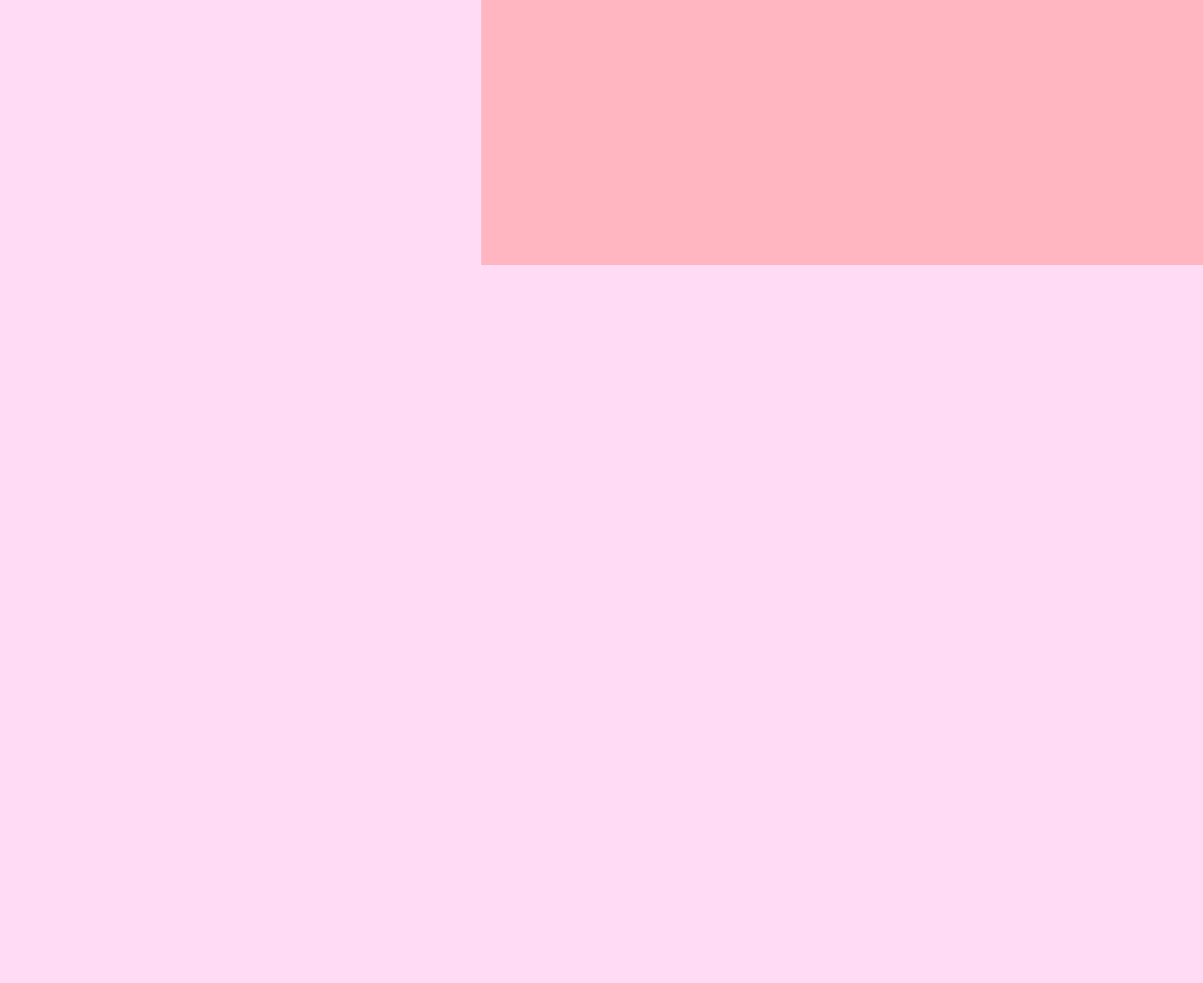
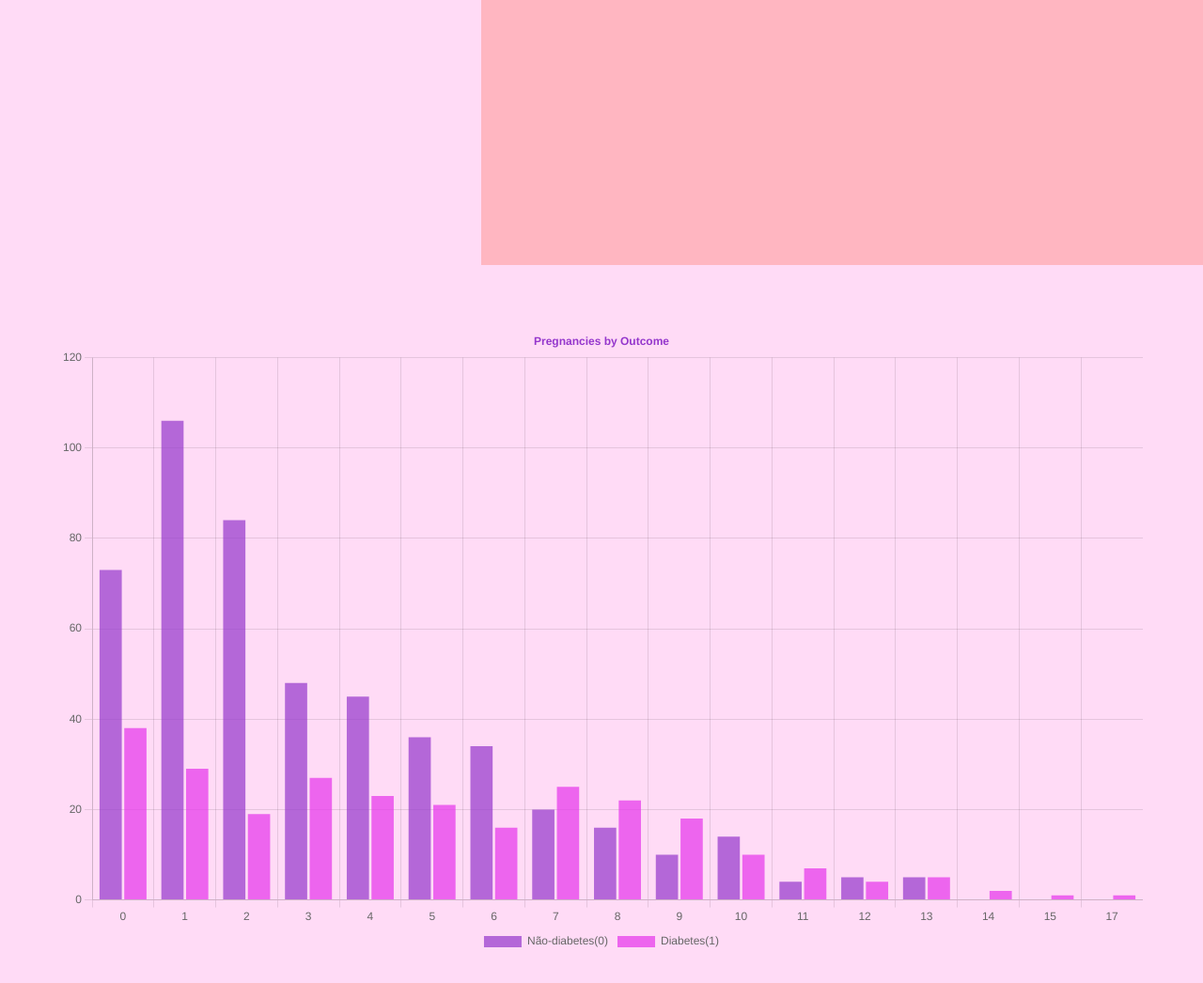
Before and after one commit to rafaelmelom-dev/diabete_website, a plain HTML site: page index.html in a window 1280 px wide. Shown: the part 6118-7164 px from the top of the page at 94% size. Before the commit the page ends 6400 px from the top, so only its background shows below. Drawn offline with nearby package versions, Linux system fonts and the light colour scheme.

Commit message:
Add files via upload

```diff
--- a/index.html
+++ b/index.html
@@ -5,10 +5,11 @@
     <meta http-equiv="X-UA-Compatible" content="IE=edge">
     <meta name="viewport" content="width=device-width, initial-scale=1.0">
     <link rel="stylesheet" href="style.css">
+    <script src="https://cdn.jsdelivr.net/npm/chart.js@3.5.1/dist/chart.min.js"></script>
     <script src="script.js"></script>
     <title>IC - diabetes.</title>
 </head>
-<body>
+<body onload="refresh()">
 
     <header class="header">
        <div class="header-left">
@@ -129,7 +130,11 @@
             </p>
         </div>
     </section>
-
+    <section class="graph">
+        <div class="chart">
+            <canvas id="chartdiv"></canvas>
+        </div>
+    </section>
 
 
 </body>
--- a/script.js
+++ b/script.js
@@ -21,3 +21,115 @@ document.addEventListener('DOMContentLoaded', () => {
         observer.observe(item)
     });
 })
+
+const refresh = () => {
+    document.getElementsByTagName('section')[0].scrollIntoView({behavior:"smooth"})
+}
+
+
+
+
+let url = "https://raw.githubusercontent.com/rafaelmelom-dev/diabete_website/main/diabetes.json"
+
+fetch(url)
+.then(res => res.json())
+.then(data => {
+  var labels = []
+
+  for (let i = 0; i < data.Pregnancies.length; i ++) {
+
+    if (!labels.includes(data.Pregnancies[i])) {
+      labels.push(data.Pregnancies[i])
+    }
+    labels = labels.sort((a, b) => a - b)
+
+  };
+
+  const OutcomeData = {0:[], 1:[]};
+
+  const filterData = (out, preg) => {
+
+    const filteredData = data.Pregnancies.filter((_, index) => {
+      return data.Outcome[index] === out && data.Pregnancies[index] === preg;
+    });
+
+    return filteredData.length
+  }
+
+  labels.forEach((i) => {
+    for (let j = 0; j < 2; j ++) {
+      OutcomeData[j].push(filterData(j, i))
+    }
+  })
+
+
+  var screenWidth = window.innerWidth || document.documentElement.clientWidth || document.body.clientWidth;
+
+  const setup = {
+  type:'bar',
+  data: {
+    labels: labels,
+    datasets: [
+      {
+        label: "Não-diabetes(0)",
+        data: OutcomeData[0],
+        backgroundColor: "rgba(149, 55, 204, 0.7)",
+        borderColor: "rgba(229, 52, 235, 1)"
+      },
+      {
+        label:"Diabetes(1)",
+        data: OutcomeData[1],
+        backgroundColor: "rgba(229, 52, 235, 0.7)",
+        borderColor: "rgba(149, 55, 204, 1)"
+      }
+    ]
+  },
+  options: {
+    indexAxis:'y',
+    responsive: true,
+    plugins: {
+      legend : {
+        position: "bottom"
+      },
+      title :{
+        display: true,
+        text: "Pregnancies by Outcome",
+        color:'rgb(149, 55, 204)'
+      },
+      tooltip:{
+        callbacks :{
+          title: function(item, data) {
+            return "Gravidez: " + item[0].label
+          }
+        }
+      }
+    },
+    maintainAspectRatio: false,
+    scales: {
+      x: {
+        display: true,
+        scaleLabel: {
+          display: true,
+          labelString: 'X Label'
+        }
+      },
+      y: {
+        display: true,
+        scaleLabel: {
+          display: true,
+          labelString: 'Y Label'
+        }
+      }
+    }
+  }
+}
+
+if (screenWidth > 550) {
+  setup.options.indexAxis = null
+}
+
+const myChart = new Chart(
+  document.getElementById('chartdiv').getContext('2d'),
+  setup
+  )
+});
--- a/style.css
+++ b/style.css
@@ -144,6 +144,8 @@ a {
     background: lightpink;
 }
 
+
+
 .content-right-2 > p {
     line-height: 1.2;
     text-align: left;
@@ -159,6 +161,29 @@ a {
     margin-left: 20px;
     margin-right: 20px;
 }
+
+.graph {
+    display: flex;
+    flex-direction: row;
+    width:100%;
+    height: 100vh;
+    scroll-snap-align: start;
+    scroll-snap-stop: always;
+    opacity: 0;
+    transition: 1s all ease;
+}
+
+.graph.active {
+    opacity: 1;
+}
+
+.chart {
+    height: auto;
+    width: 90%;
+    margin: 5% auto;
+}
+
+
 
 @media only screen and (max-width:550px) {
     .header {
@@ -215,4 +240,11 @@ a {
         width: 100%;
         font-size: 4.5vw;
     }
+
+    .chart {
+        height: 90%;
+        width: 100%;
+        margin: 15% auto;
+    }
+
 }
```
